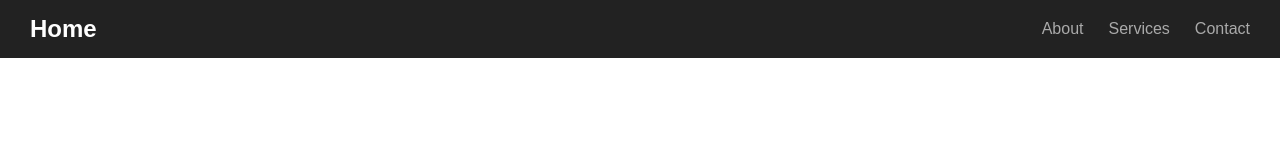
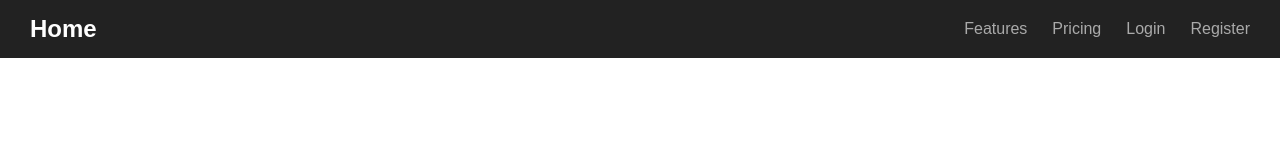
Before and after one commit to patel-vansh1607/captsone-mod-5, a React (Create React App) app in the folder frontend/: page / in a window 1280 px wide. Shown: the top 160 px of the page. Built offline with nearby package versions, Linux system fonts and the light colour scheme.

Commit message:
feat: update Navbar links to reflect new routing structure

```diff
--- a/frontend/src/components/Navbar.js
+++ b/frontend/src/components/Navbar.js
@@ -22,7 +22,7 @@ const Navbar = () => {
 
   return (
     <nav className="navbar">
-      <span className="navbar-logo" onClick={scrollToTop}>Home</span>
+      <a href="/" className="navbar-logo" onClick={scrollToTop}>Home</a>
 
       <button className="hamburger" onClick={toggleMenu}>
         ☰
@@ -30,25 +30,32 @@ const Navbar = () => {
 
       <div className={`navbar-menu ${menuOpen ? 'show' : ''}`}>
         <a
-          href="/about"
-          className={currentPath === '/about' ? 'active' : ''}
+          href="/features"
+          className={currentPath === '/features' ? 'active' : ''}
           onClick={closeMenu}
         >
-          About
+          Features
         </a>
         <a
-          href="/services"
-          className={currentPath === '/services' ? 'active' : ''}
+          href="/pricing"
+          className={currentPath === '/pricing' ? 'active' : ''}
           onClick={closeMenu}
         >
-          Services
+          Pricing
         </a>
         <a
-          href="/contact"
-          className={currentPath === '/contact' ? 'active' : ''}
+          href="/login"
+          className={currentPath === '/login' ? 'active' : ''}
           onClick={closeMenu}
         >
-          Contact
+          Login
+        </a>
+        <a
+          href="/register"
+          className={currentPath === '/register' ? 'active' : ''}
+          onClick={closeMenu}
+        >
+          Register
         </a>
       </div>
     </nav>
```
